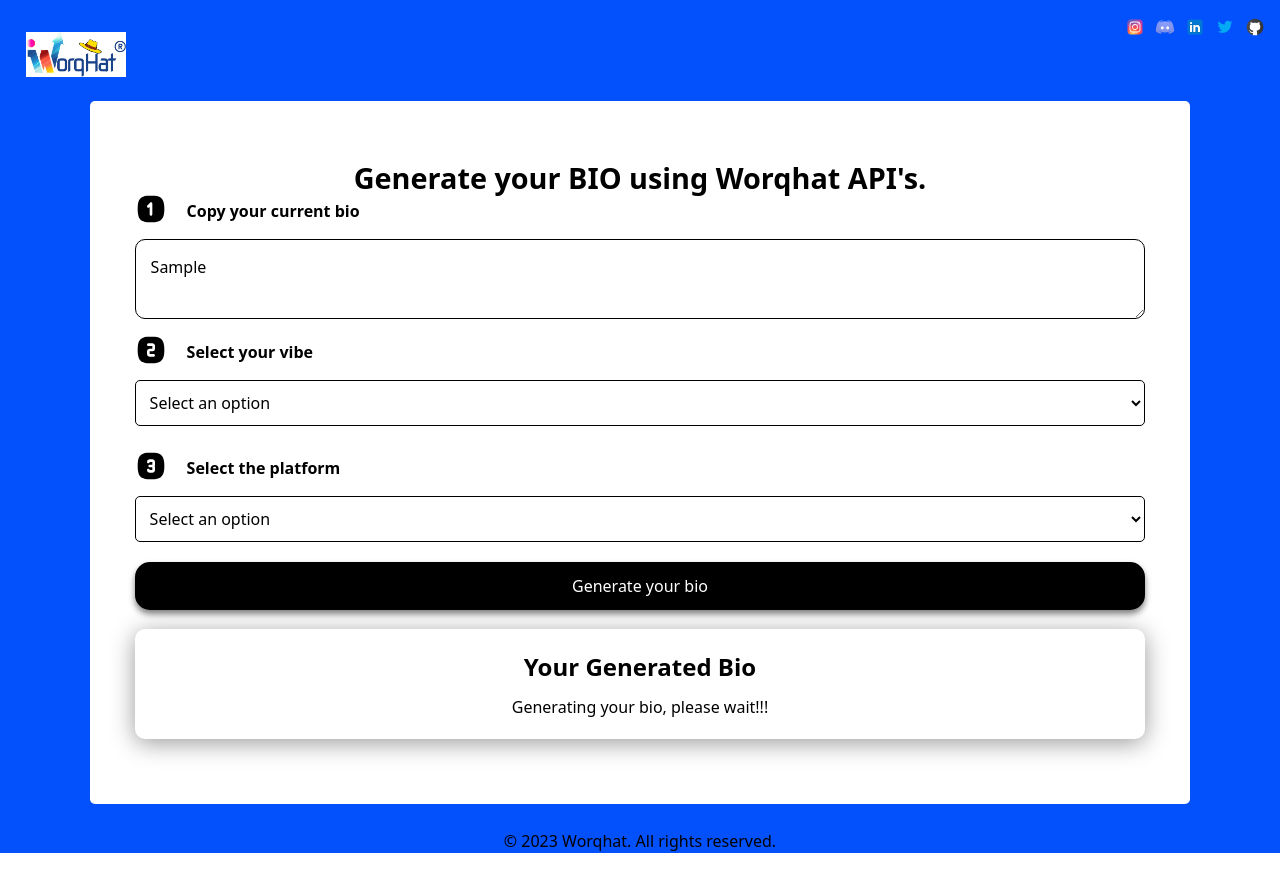
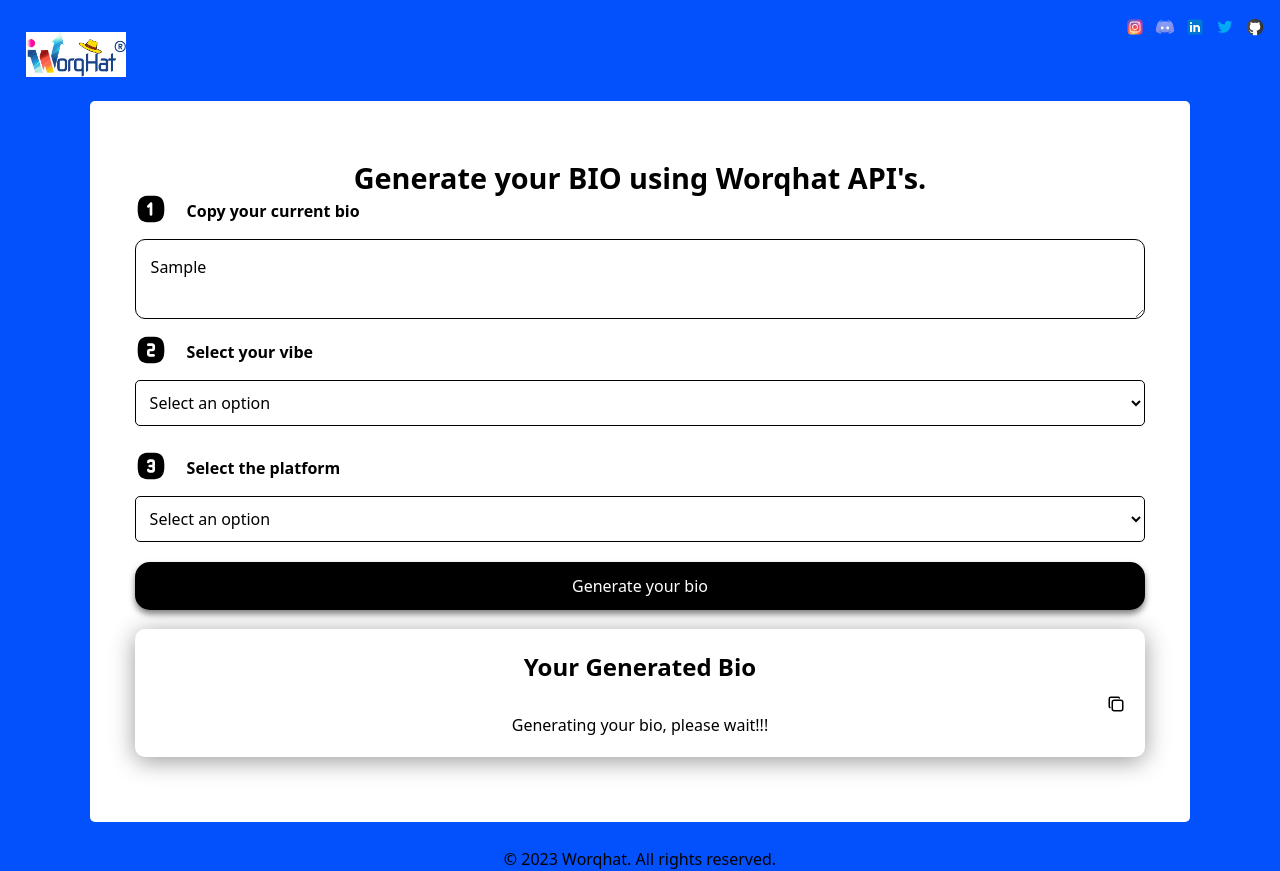
Before and after one commit to WorqHat/Bio-generater-project, a Next.js app: page / in a window 1280 px wide. Both pictures are taken after typing "Sample" into the empty fields and a click on the button "Generate your bio". Built offline with nearby package versions, Linux system fonts and the light colour scheme; no server answers.

Commit message:
fix: copy functionality implemented

```diff
--- a/app/page.tsx
+++ b/app/page.tsx
@@ -3,6 +3,8 @@ import { IconSquareRoundedNumber1Filled, IconSquareRoundedNumber2Filled, IconSqu
 import React, { useEffect, useState } from 'react';
 import Layout from './layout';
 import Image from 'next/image';
+import { IconCopy } from "@tabler/icons-react";
+
 const socialMediaLinks = [
   { name: 'Instagram', icon: '/instagram-icon.svg', url: 'https://instagram.com/worqhat' },
   { name: 'Discord', icon: '/discord-icon.svg', url: 'https://discord.gg/KHh9mguKBx' },
@@ -43,11 +45,19 @@ const MyPage = () => {
   const [vibeValue, setVibeValue] = useState('');
   const [platformValue, setPlatformValue] = useState('');
   const [generatedBio, setGeneratedBio] = useState('');
+  const [bioCopied, setBioCopied] = useState(false);
+
+  const handleCopyBio = () => {
+    navigator.clipboard.writeText(generatedBio);
+    setBioCopied(true);
+    setTimeout(() => {
+      setBioCopied(false);
+    }, 2000);
+  };
 
   const handleGenerateBioClick = async () => {
     let question = '';
 
-    // Create the question based on the input values
     if (platformValue === 'Linkedin') {
       question = `Generate a ${vibeValue.toLowerCase()} LinkedIn bio: ${textAreaValue}`;
     } else if (platformValue === 'Twitter') {
@@ -128,15 +138,24 @@ const MyPage = () => {
         <button className="generatebtn" style={{ marginTop: "2%", marginBottom: "-.05%"}} onClick={handleGenerateBioClick}>
           Generate your bio
         </button>
+
         {generatedBio && (
-          <div
-          className="generated-bio-container">
+        <div className="generated-bio-container">
+          <div className="bio-header">
             <h2 className="generated-bio-heading">Your Generated Bio</h2>
-            <p className="generated-bio">
-              {generatedBio}
-            </p>
+            <button className="copy-icon" style={{display: 'flex', alignItems: 'flex-start', justifyContent: 'flex-end', width: '100%'  }} onClick={handleCopyBio}>
+            {bioCopied && (
+               <div className="bio-copied-message" style={{ marginLeft: '15px', border: '2px solid black', borderRadius: '10px', padding: '2px', marginTop: "-0.7%" }}>BIO Copied!!!</div>
+            )}
+              <IconCopy size={18} />
+            </button>
           </div>
-        )}
+          <p className="generated-bio">{generatedBio}</p>
+        </div>
+      )}
+
+
+
 
       </div>
       <div className='footer' style={{ textAlign: 'center', marginTop: '-45px', left: '0', bottom: '10px', width: '100%' }}>
```
